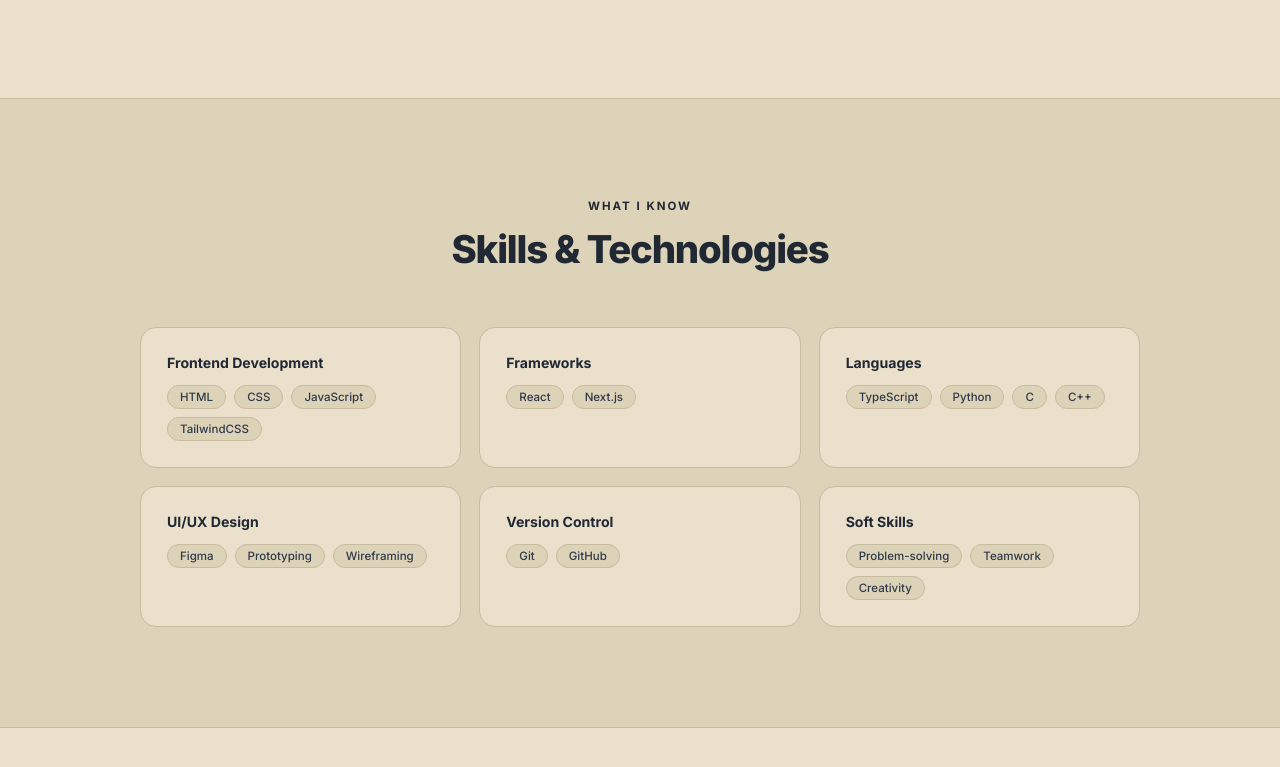
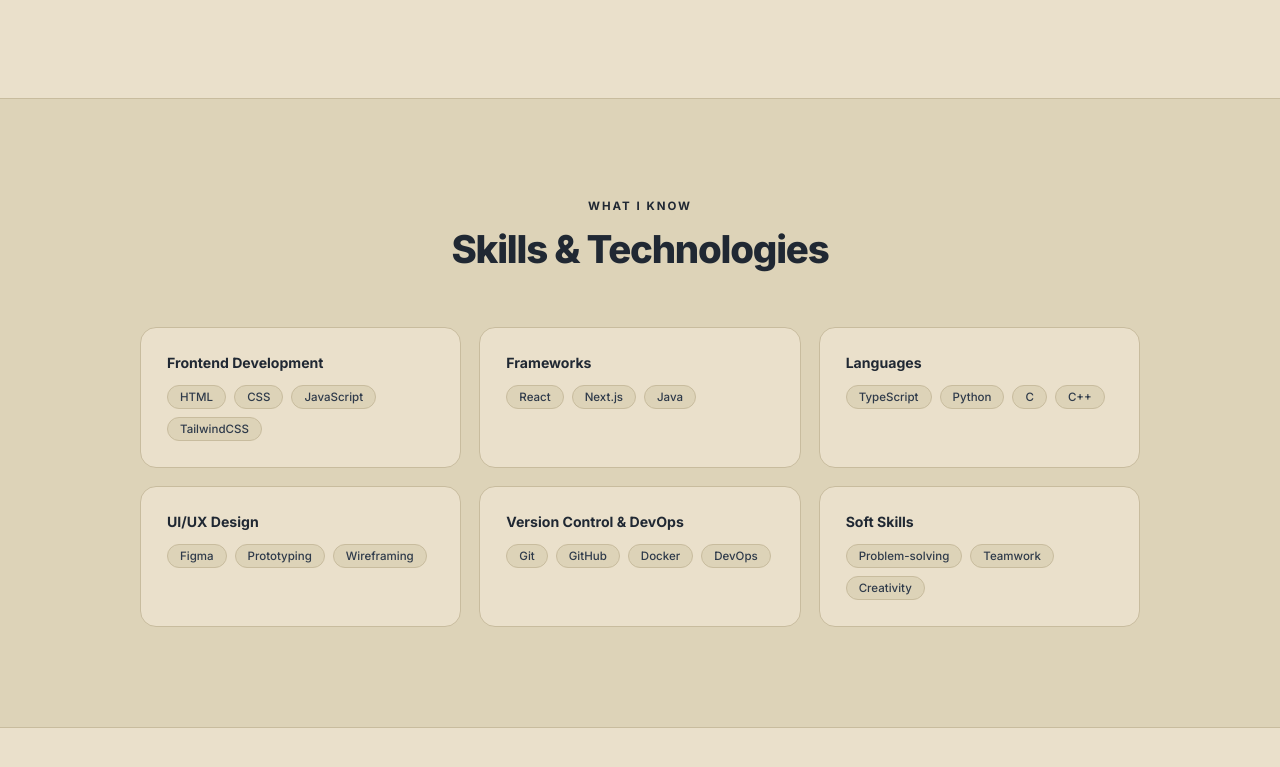
Before and after one commit to Tabytha01/portfolio, a plain HTML site: page index.html in a window 1280 px wide. Shown: the part 1573-2340 px from the top of the page. Drawn offline with Linux system fonts and the light colour scheme.

Commit message:
Adding CV

```diff
--- a/index.html
+++ b/index.html
@@ -173,7 +173,7 @@
       <p class="hero-role">Front-End Developer & Software Engineering Student</p>
       <p class="hero-bio">I build fast, beautiful and accessible web experiences. Specializing in React, TypeScript, Next.js and UI/UX design with Figma.</p>
       <div class="hero-btns">
-        <a href="#projects" class="btn-dark">View My Work</a>
+        <a href="https://drive.google.com/file/d/18WmgKcg5B7D8oZELOzKcdms_SqnvRaBb/view?usp=sharing" target="_blank" class="btn-dark">View My CV</a>
         <a href="#contact" class="btn-light">Get In Touch</a>
       </div>
       <div class="hero-stats">
@@ -219,7 +219,7 @@
       </div>
       <div class="skill-card reveal">
         <p class="skill-card-title">Frameworks</p>
-        <div class="tags"><span class="tag">React</span><span class="tag">Next.js</span></div>
+        <div class="tags"><span class="tag">React</span><span class="tag">Next.js</span><span class="tag">Java</span></div>
       </div>
       <div class="skill-card reveal">
         <p class="skill-card-title">Languages</p>
@@ -230,8 +230,8 @@
         <div class="tags"><span class="tag">Figma</span><span class="tag">Prototyping</span><span class="tag">Wireframing</span></div>
       </div>
       <div class="skill-card reveal">
-        <p class="skill-card-title">Version Control</p>
-        <div class="tags"><span class="tag">Git</span><span class="tag">GitHub</span></div>
+        <p class="skill-card-title">Version Control & DevOps</p>
+        <div class="tags"><span class="tag">Git</span><span class="tag">GitHub</span><span class="tag">Docker</span><span class="tag">DevOps</span></div>
       </div>
       <div class="skill-card reveal">
         <p class="skill-card-title">Soft Skills</p>
```
